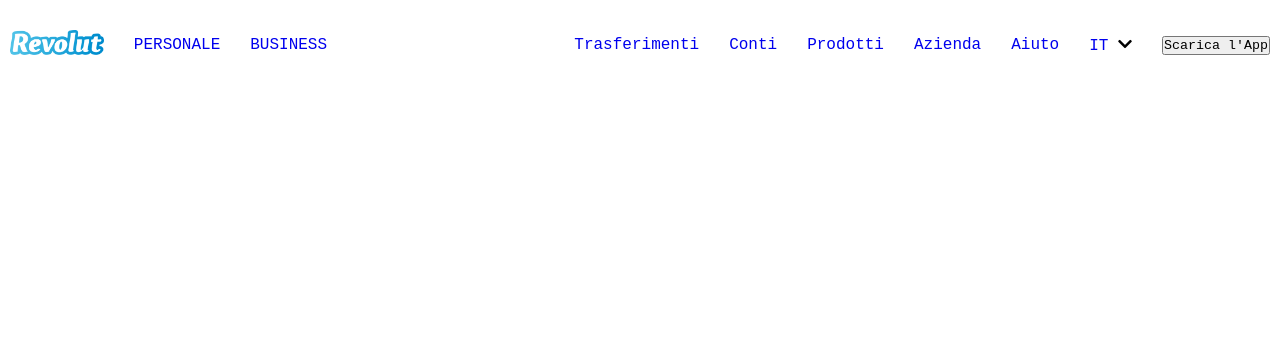
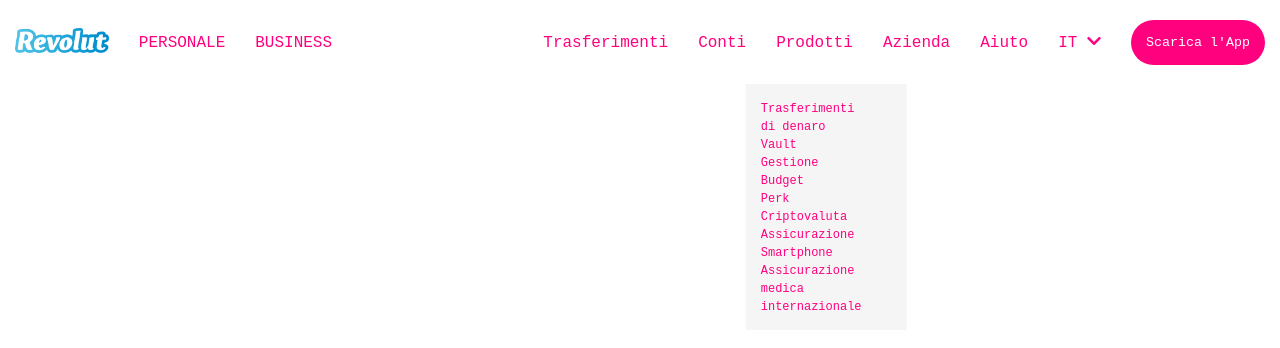
Before and after one commit to francescoamato87/js-html-css-revolut, a plain HTML site: page index.html in a window 1280 px wide. Both pictures are taken after a click on the link "Prodotti". Drawn offline with nearby package versions, Linux system fonts and the light colour scheme; a web font is replaced by a local one.

Commit message:
Secondo Revolut

```diff
--- a/index.html
+++ b/index.html
@@ -48,8 +48,7 @@
         </ul>
       </li>
       <li><a href="#">Aiuto</a></li>
-      <li class = "with-dropdown"><a href="#">IT</a>
-        <i class="arrow_up fas fa-chevron-down"></i>
+      <li class = "with-dropdown"><a href="#">IT <i class="arrow_up fas fa-chevron-down"></i></a>
         <ul class="dropdown-menu">
           <li><a href="#">Italiano</a></li>
           <li><a href="#">English</a></li>
@@ -70,7 +69,7 @@
 
     <!-- JQuery -->
 
-<script src='https://cdnjs.cloudflare.com/ajax/libs/jquery/3.5.1/jquery.min.js'</script>
+<script src='https://cdnjs.cloudflare.com/ajax/libs/jquery/3.5.1/jquery.min.js'></script>
 
             <!-- javascript -->
     <script src="javascript.js"></script>
--- a/javascript.js
+++ b/javascript.js
@@ -15,7 +15,7 @@ dropLinks.click( function() {
 
   dropMenu.not(actualMenu).hide();
 
-  actualMenu.toggle();
+  actualMenu.toggle(1000);
 
 
     });
--- a/style.css
+++ b/style.css
@@ -12,12 +12,16 @@
 }
 
 .container{
-  padding: 20px 0;
+  padding: 10px 5px;
 }
 .head-menu{
   width: 100%;
   padding: 10px;
   display: flex;
+  }
+
+.head-menu li a{
+  color: #FF007F;
 }
 
 .menu-left{
@@ -54,8 +58,21 @@
   transform: translateX(-50%);
   background-color: #F5F5F5;
   display: none;
+  padding: 15px;
 }
 
+.dropdown-menu > li > a{
+  font-size: 12px;
+}
+
+.btn{
+  padding: 15px;
+  border-radius: 25px;
+  border: none;
+  background: #FF007F;
+  color: #fff;
+
+}
 
 /* ACTIVE */
 
```
Also changed, not shown: 1 other file.
